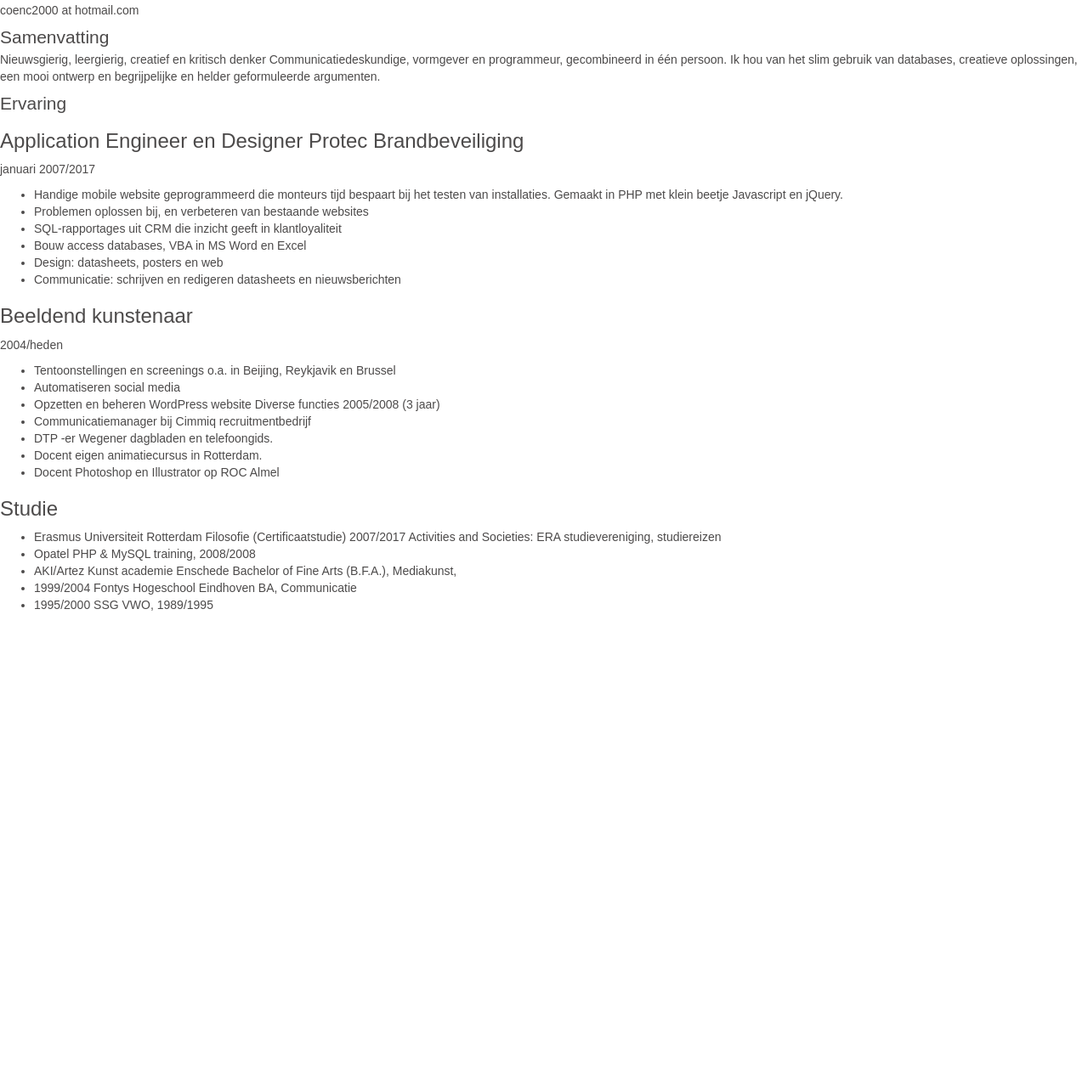
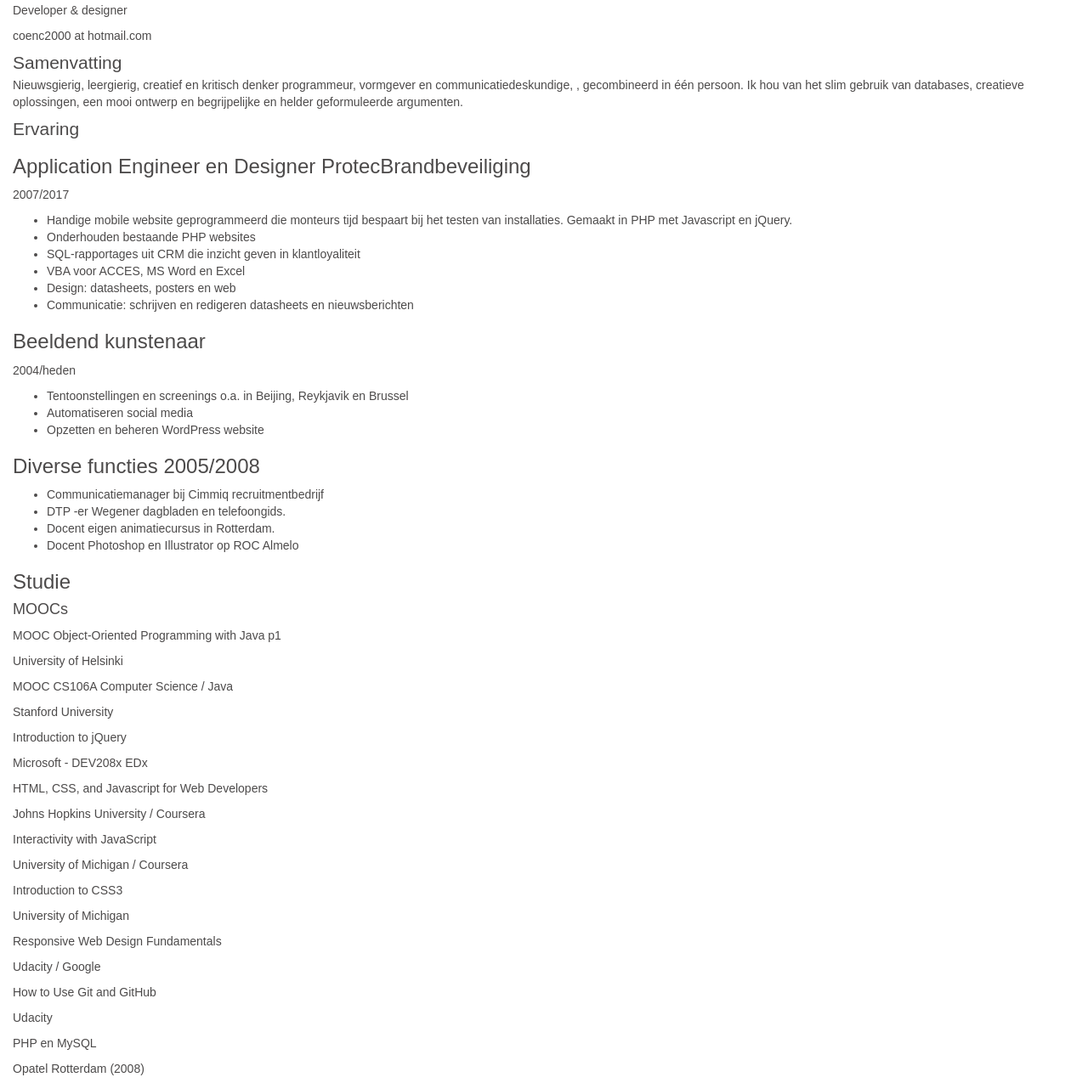
Before and after one commit to coenj/portfolio, a plain HTML site: page cv.html in a window 1280 px wide. Shown: the part 104-1379 px from the top of the page at 85% size. Before the commit the page ends 836 px from the top, so only its background shows below. Drawn offline with Linux system fonts and the light colour scheme; a web font is replaced by a local one.

Commit message:
change CV content and add container

```diff
--- a/cv.html
+++ b/cv.html
@@ -22,19 +22,21 @@
 </head>
 
 <body>
+    <section class="col-xs-12">
+
 <h1>Coen Janssen</h1>
-<p>Application Engineer en Graphic Designer / Developer</p>
+<p>Developer &amp designer</p>
 <p>coenc2000 at hotmail.com</p>
 <h2>Samenvatting</h2>
-<p>Nieuwsgierig, leergierig, creatief en kritisch denker Communicatiedeskundige, vormgever en programmeur, gecombineerd in &eacute;&eacute;n persoon. Ik hou van het slim gebruik van databases, creatieve oplossingen, een mooi ontwerp en begrijpelijke en helder geformuleerde argumenten.</p>
+<p>Nieuwsgierig, leergierig, creatief en kritisch denker programmeur, vormgever en communicatiedeskundige, , gecombineerd in &eacute&eacuten persoon. Ik hou van het slim gebruik van databases, creatieve oplossingen, een mooi ontwerp en begrijpelijke en helder geformuleerde argumenten.</p>
 <h2>Ervaring</h2>
-<h3>Application Engineer en Designer Protec&nbsp;Brandbeveiliging</h3>
-<p>januari 2007/2017</p>
+<h3>Application Engineer en Designer ProtecBrandbeveiliging</h3>
+<p>2007/2017</p>
 <ul>
-<li>Handige mobile website geprogrammeerd die monteurs tijd bespaart bij het testen van installaties. Gemaakt in PHP met klein beetje Javascript en jQuery.</li>
-<li>Problemen oplossen bij, en verbeteren van bestaande websites</li>
-<li>SQL-rapportages uit CRM die inzicht geeft in klantloyaliteit</li>
-<li>Bouw access databases, VBA in MS Word en Excel</li>
+<li>Handige mobile website geprogrammeerd die monteurs tijd bespaart bij het testen van installaties. Gemaakt in PHP met Javascript en jQuery.</li>
+<li>Onderhouden bestaande PHP websites</li>
+<li>SQL-rapportages uit CRM die inzicht geven in klantloyaliteit</li>
+<li>VBA voor ACCES, MS Word en Excel</li>
 <li>Design: datasheets, posters en web</li>
 <li>Communicatie: schrijven en redigeren datasheets en nieuwsberichten</li>
 </ul>
@@ -43,19 +45,41 @@
 <ul>
 <li>Tentoonstellingen en screenings o.a. in Beijing, Reykjavik en Brussel</li>
 <li>Automatiseren social media</li>
-<li>Opzetten en beheren WordPress website Diverse functies 2005/2008 (3 jaar)</li>
+<li>Opzetten en beheren WordPress website </li>
+</ul>
+<h3>Diverse functies 2005/2008</h3>
+<ul>
 <li>Communicatiemanager bij Cimmiq recruitmentbedrijf</li>
 <li>DTP -er Wegener dagbladen en telefoongids.</li>
 <li>Docent eigen animatiecursus in Rotterdam.</li>
-<li>Docent Photoshop en Illustrator op ROC Almel</li>
+<li>Docent Photoshop en Illustrator op ROC Almelo</li>
 </ul>
 <h3>Studie</h3>
-<ul>
+<h4>MOOCs </h4>
+<p>MOOC Object-Oriented Programming with Java p1</p>
+<p>University of Helsinki</p>
+<p>MOOC CS106A Computer Science / Java</p>
+<p>Stanford University</p>
+<p>Introduction to jQuery</p>
+<p>Microsoft - DEV208x EDx</p>
+<p>HTML, CSS, and Javascript for Web Developers</p>
+<p>Johns Hopkins University / Coursera</p>
+<p>Interactivity with JavaScript</p>
+<p>University of Michigan / Coursera</p>
+<p>Introduction to CSS3</p>
+<p>University of Michigan</p>
+<p>Responsive Web Design Fundamentals</p>
+<p>Udacity / Google</p>
+<p>How to Use Git and GitHub</p>
+<p>Udacity</p>
+<p>PHP en MySQL</p>
+<p>Opatel Rotterdam (2008)</p>
 <li>Erasmus Universiteit Rotterdam Filosofie (Certificaatstudie) 2007/2017 Activities and Societies: ERA studievereniging, studiereizen</li>
-<li>Opatel PHP &amp; MySQL training, 2008/2008</li>
+<li>Opatel PHP &amp MySQL training, 2008/2008</li>
 <li>AKI/Artez Kunst academie Enschede Bachelor of Fine Arts (B.F.A.), Mediakunst,</li>
 <li>1999/2004 Fontys Hogeschool Eindhoven BA, Communicatie</li>
 <li>1995/2000 SSG VWO, 1989/1995</li>
 </ul>
+    </section>
 </body>
 </html>
```
Also changed, not shown: index.html (+1 -1 lines).
